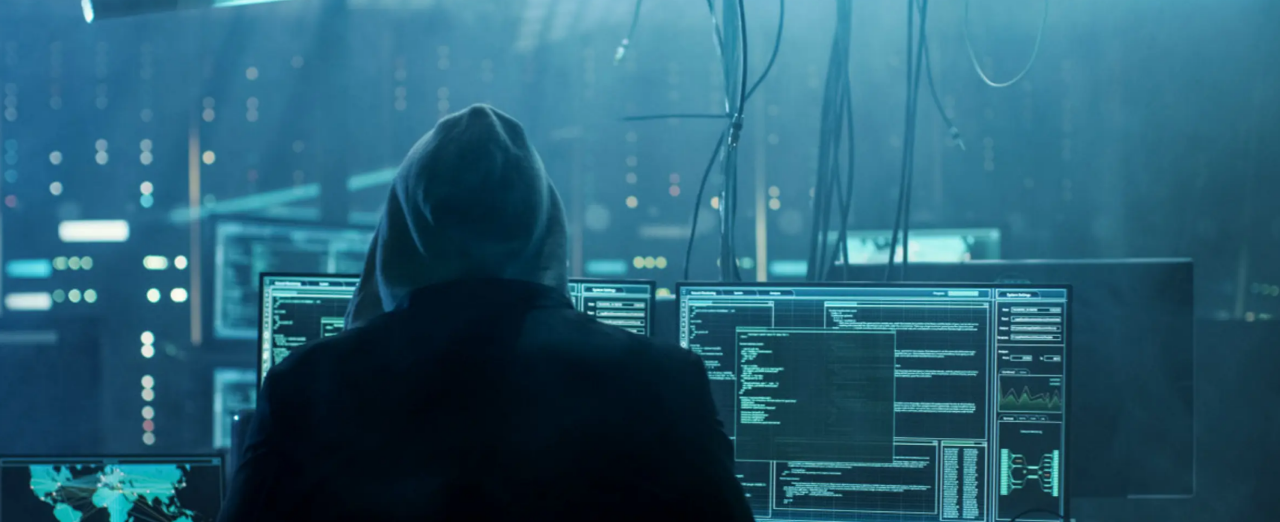
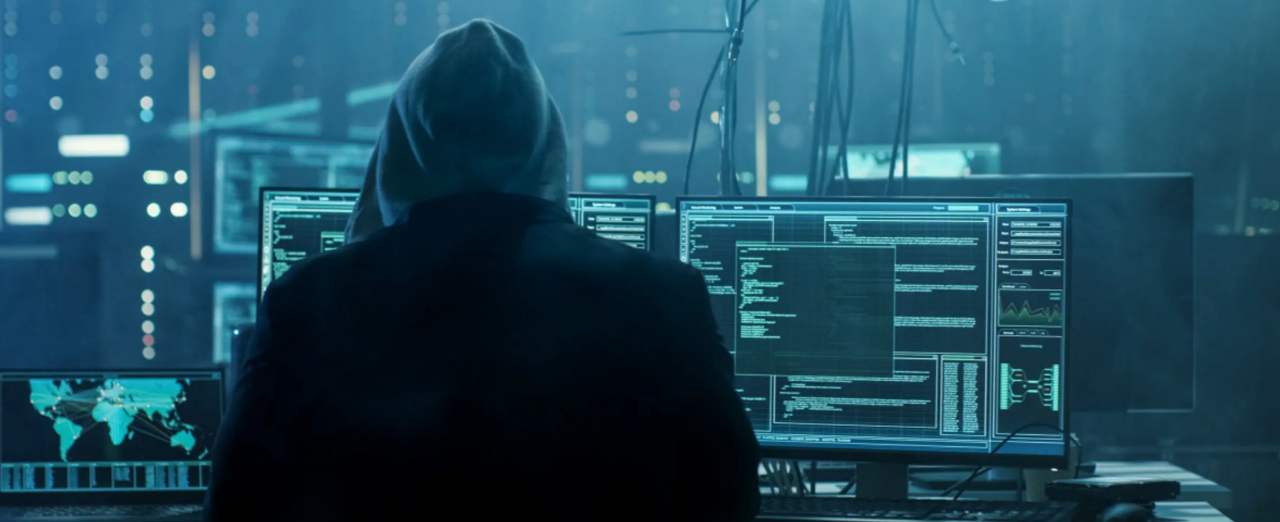
Before and after one commit to rasmusbaeckstrom/A2-inl-mning-2-Startsida-f-r--ESC--Hacker-Escape-Rooms, a plain HTML site: page index.html in a window 1280 px wide. Shown: the part 219-741 px from the top of the page. Drawn offline with Linux system fonts and the light colour scheme.

Commit message:
Adjusted CSS.

```diff
--- a/main.css
+++ b/main.css
@@ -625,6 +625,9 @@ body {
 
 @media screen and (min-width: 1024px) {
   #hackerMan {
+    object-fit: cover;
+    height: 70vh;
+    width: 999vh;
   }
 
   .header {
```
Also changed, not shown: 1 other file.
